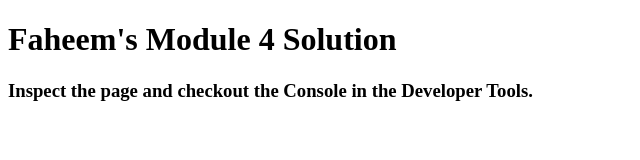
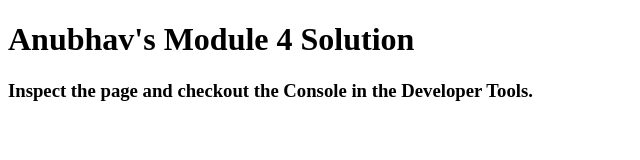
Before and after one commit to AnubhavSh28/Coursera, a plain HTML site: page Module-4/index3.html in a window 1280 px wide. Shown: the whole page, without its empty margins (0-640 px from the left). Drawn offline with Linux system fonts and the light colour scheme.

Commit message:
Update index3.html

```diff
--- a/Module-4/index3.html
+++ b/Module-4/index3.html
@@ -11,7 +11,7 @@
   <script src="script.js"></script>
 </head>
 <body>
-  <h1>Faheem's Module 4 Solution</h1>
+  <h1>Anubhav's Module 4 Solution</h1>
   <h3>Inspect the page and checkout the Console in the Developer Tools.</h3>
 </body>
 </html>
```
